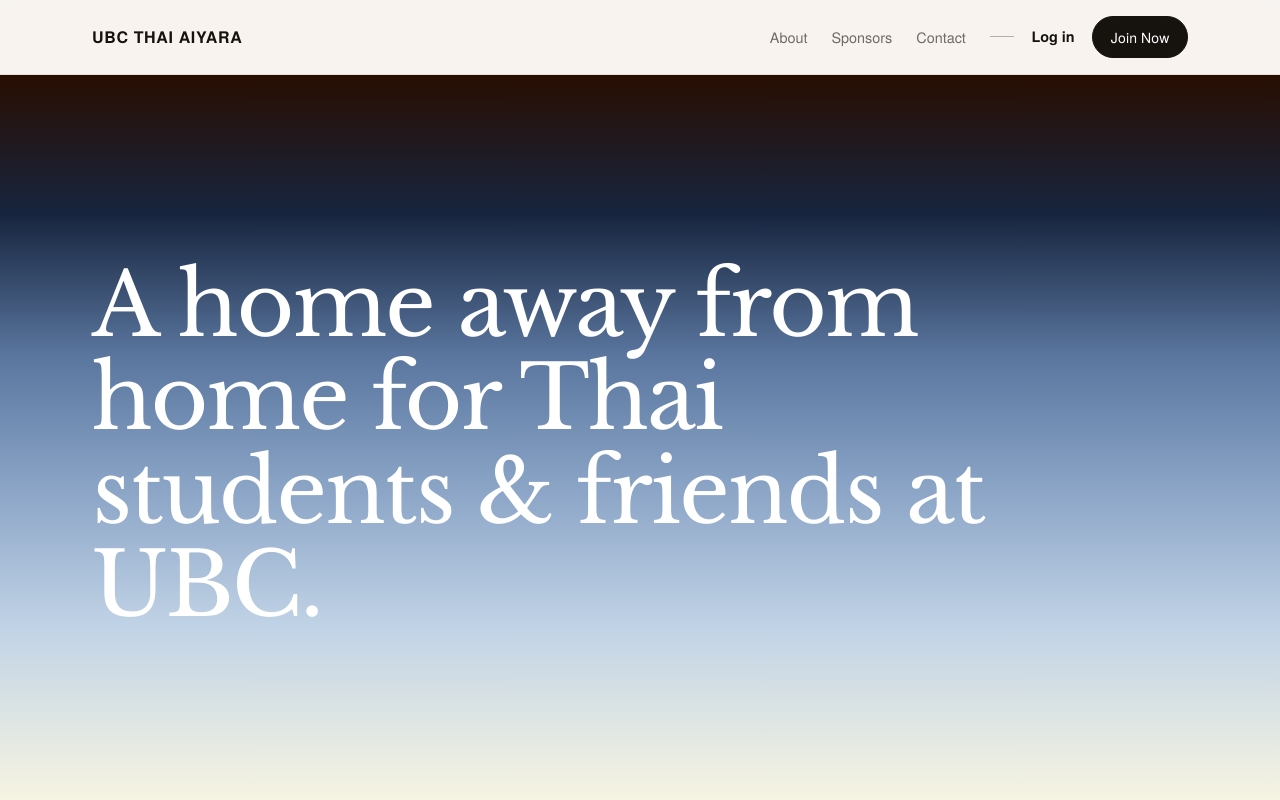
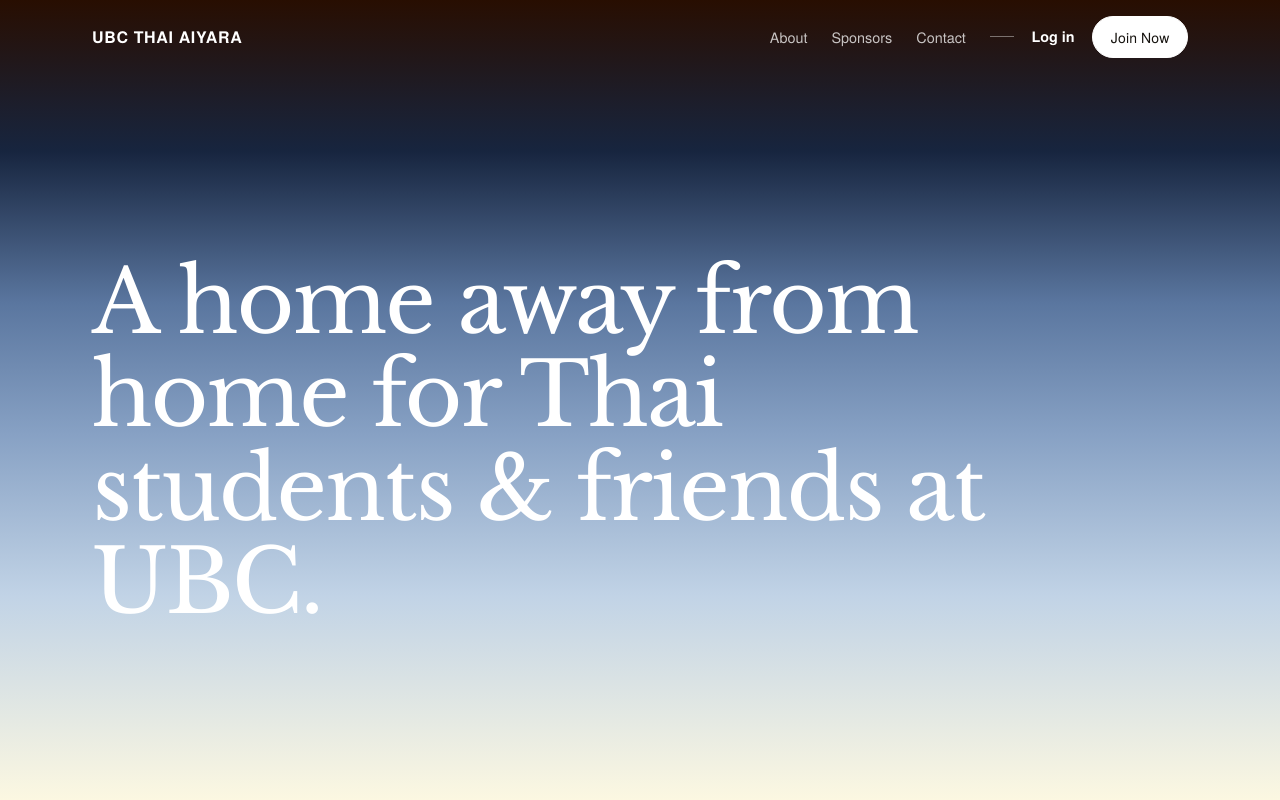
Before and after one commit to ubcthaiaiyara/website, a Next.js app: page / in a window 1280 px wide. Shown: the top 800 px of the page. Built offline with nearby package versions, Linux system fonts and the light colour scheme; no server answers.

Commit message:
feat(nav): blend header into background and frost on scroll

```diff
--- /dev/null
+++ b/app/components/HeaderChrome.tsx
@@ -0,0 +1,28 @@
+"use client";
+
+import { useEffect, useState } from "react";
+
+// Client shell for the site header: swaps the chrome from fully transparent
+// (blended into the page background / hero) to a frosted translucent bar once
+// the page is scrolled. Presentation only — the nav content itself stays in the
+// server-rendered SiteHeader.
+export default function HeaderChrome({
+  children,
+}: {
+  children: React.ReactNode;
+}) {
+  const [scrolled, setScrolled] = useState(false);
+
+  useEffect(() => {
+    const onScroll = () => setScrolled(window.scrollY > 24);
+    onScroll();
+    window.addEventListener("scroll", onScroll, { passive: true });
+    return () => window.removeEventListener("scroll", onScroll);
+  }, []);
+
+  return (
+    <header className={`site-header${scrolled ? " is-scrolled" : ""}`}>
+      {children}
+    </header>
+  );
+}
--- a/app/components/SiteHeader.tsx
+++ b/app/components/SiteHeader.tsx
@@ -1,14 +1,16 @@
 import Link from "next/link";
 import { readSession } from "@/lib/session";
+import HeaderChrome from "./HeaderChrome";
 
 // Server component: reads the session so the header can show either the
 // signed-out (Log in / Join) or signed-in (My Pass) actions. Rendered globally
-// from app/layout.tsx.
+// from app/layout.tsx. HeaderChrome (client) handles the scroll-driven
+// transparent → frosted transition.
 export default async function SiteHeader() {
   const signedIn = Boolean(await readSession());
 
   return (
-    <header className="site-header">
+    <HeaderChrome>
       <div className="nav-inner">
         <Link href="/" className="brand">
           <span className="brand-text">UBC Thai Aiyara</span>
@@ -37,6 +39,6 @@ export default async function SiteHeader() {
           )}
         </div>
       </div>
-    </header>
+    </HeaderChrome>
   );
 }
--- a/app/globals.css
+++ b/app/globals.css
@@ -111,14 +111,51 @@ p {
 }
 
 /* ---------- Header / nav ---------- */
+/* Blends into whatever sits behind it at the top of the page; fades to a
+   frosted translucent bar (via .is-scrolled, toggled by HeaderChrome) once the
+   page is scrolled so the links stay readable over content. */
 .site-header {
-  position: sticky;
+  position: fixed;
   top: 0;
+  left: 0;
+  right: 0;
   z-index: 20;
+  background: transparent;
+  border-bottom: 1px solid transparent;
+  transition: background-color 0.3s ease, border-color 0.3s ease;
+}
+
+.site-header.is-scrolled {
   background: rgba(247, 243, 240, 0.72);
   backdrop-filter: saturate(180%) blur(14px);
   -webkit-backdrop-filter: saturate(180%) blur(14px);
-  border-bottom: 1px solid var(--border);
+  border-bottom-color: var(--border);
+}
+
+/* Over the dark hero (home page top), flip the nav to light so it reads
+   against the espresso gradient. Auth pages have no .hero, so they keep the
+   default dark text on the paper background. */
+body:has(.hero) .site-header:not(.is-scrolled) .brand,
+body:has(.hero) .site-header:not(.is-scrolled) .nav-login {
+  color: #fff;
+}
+
+body:has(.hero) .site-header:not(.is-scrolled) .nav-links a {
+  color: rgba(255, 255, 255, 0.75);
+}
+
+body:has(.hero) .site-header:not(.is-scrolled) .nav-links a:hover {
+  color: #fff;
+}
+
+body:has(.hero) .site-header:not(.is-scrolled) .nav-actions::before {
+  background: rgba(255, 255, 255, 0.4);
+}
+
+body:has(.hero) .site-header:not(.is-scrolled) .button {
+  background: #fff;
+  color: var(--fg);
+  border-color: #fff;
 }
 
 .nav-inner {
@@ -192,7 +229,7 @@ p {
 .hero {
   background: var(--sunrise);
   color: #fff;
-  min-height: calc(100vh - 4rem);
+  min-height: 100vh;
   display: flex;
 }
 
@@ -200,12 +237,13 @@ p {
   max-width: var(--max);
   width: 100%;
   margin: 0 auto;
-  padding: 11.5rem 1.75rem 3.5rem;
+  /* The fixed header overlaps the hero, so the top padding includes its
+     ~4.5rem height: the visible space below the nav matches the 11.5rem gap
+     between the headline and the intro copy. */
+  padding: 16rem 1.75rem 3.5rem;
   display: flex;
   flex-direction: column;
   justify-content: flex-start;
-  /* Match the space above the headline with the space between the headline and
-     the intro copy for even vertical rhythm. */
   gap: 11.5rem;
 }
 
@@ -457,7 +495,8 @@ p {
 .auth-main {
   max-width: 27rem;
   margin: 0 auto;
-  padding: 5rem 1.75rem;
+  /* Extra top clearance for the fixed header. */
+  padding: 7.5rem 1.75rem 5rem;
 }
 
 .auth-main h1 {
```
